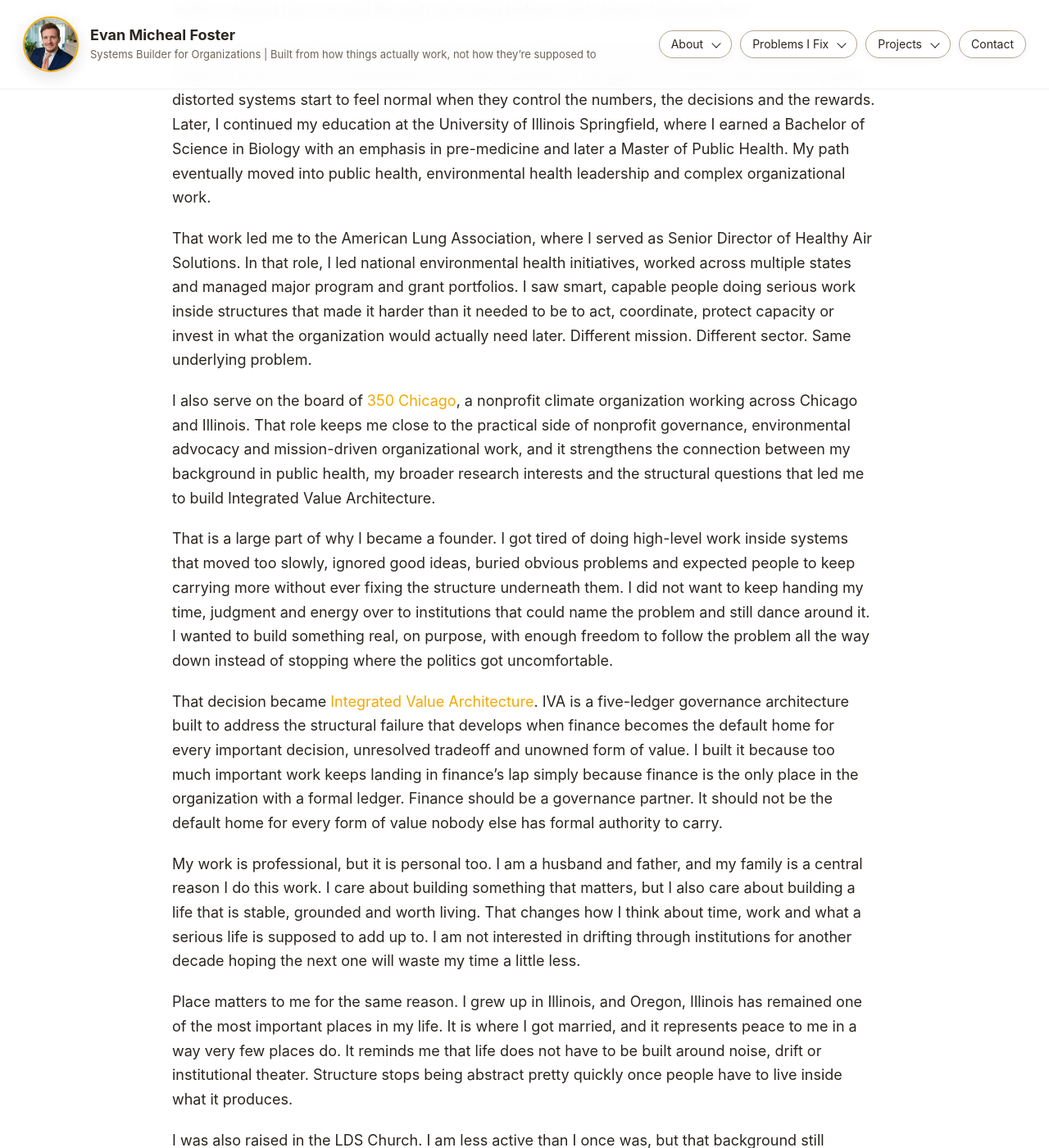
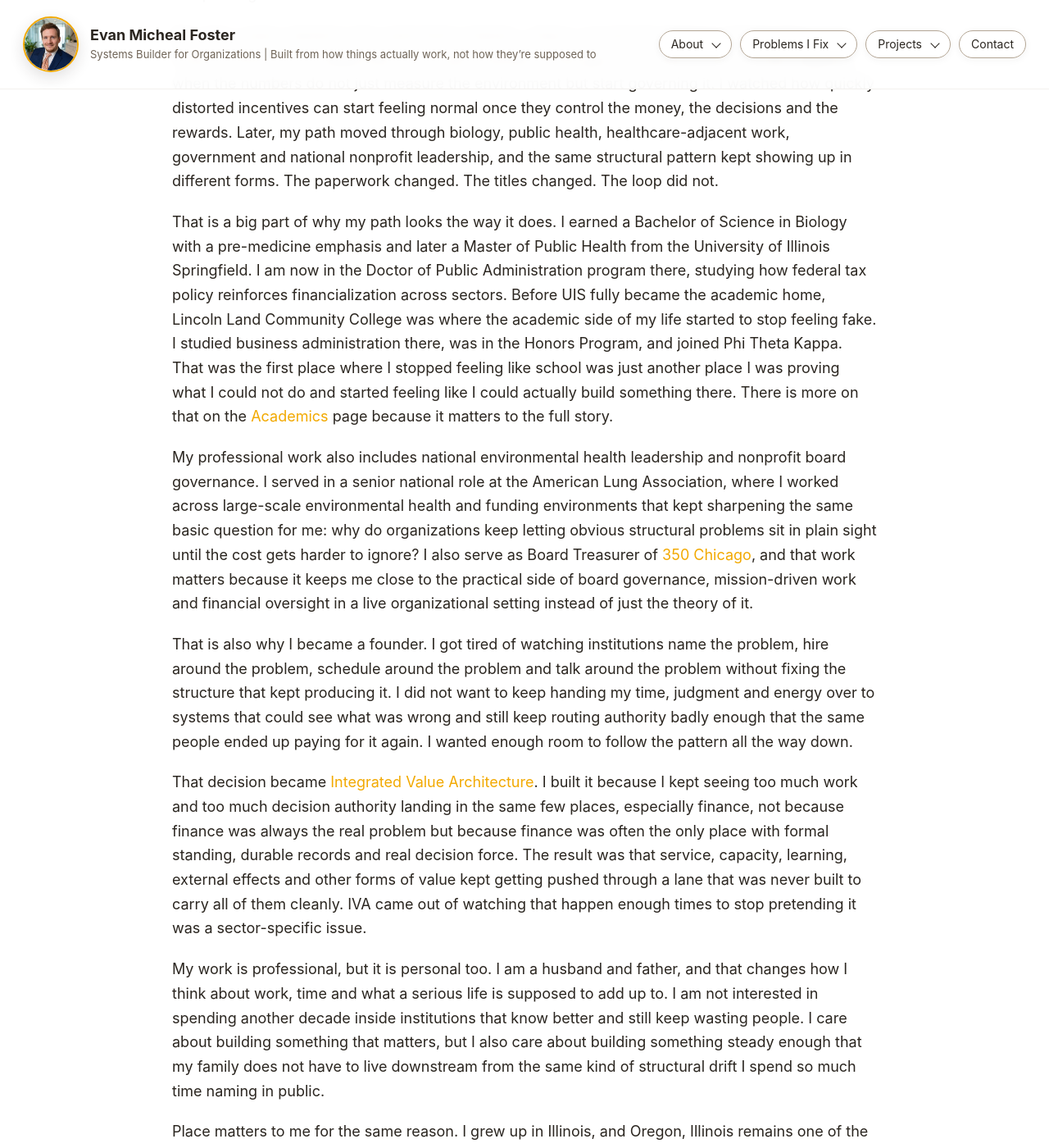
Before and after one commit to efost7873/evanmichealfoster.com, a Jekyll site: the page built from about.md, in a window 1280 px wide and 1400 px high, scrolled down 455 px. Shown: the whole window at 82% size. Built offline with Jekyll 4.4.1, drawn with Linux system fonts in a browser that asks for light colours; some of the changed text lies outside the part shown.

Commit message:
Update about.md

```diff
--- a/about.md
+++ b/about.md
@@ -1,34 +1,30 @@
 ---
 layout: default
-title: Evan Micheal Foster | Springfield, Illinois
+title: About Evan Foster | Systems Builder for Organizations
 permalink: /about/
-description: Evan Micheal Foster is a founder based in Springfield, Illinois focused on governance, public institutions and organizational structure.
+description: Learn more about Evan Micheal Foster, his work across governance, public health, finance, nonprofit board service, research and writing.
 ---
 
 # About Evan Foster
 
-I live and work in Springfield, Illinois. I am a founder, researcher and writer, and most of my work starts from the same basic frustration. Institutions usually do not fail because nobody cares or because people are not working hard enough. They fail because the structure routes authority badly, buries important work and makes it harder than it should be to act on what people can already see.
+I live and work in Springfield, Illinois, and I did not build this body of work by sitting far enough away from institutions that I could summarize them politely afterward. I built it by being inside enough of them to see what they do when authority gets routed badly, when the same few people end up carrying too much of the work, and when everybody can tell something is off but the structure still keeps forcing the problem through the wrong place. That is the thread running through almost everything I do now, whether it shows up as research, writing, board service, governance architecture or just me trying to say out loud what other people have usually already been complaining about in their offices for months.
 
-That way of thinking did not come from theory alone. It came from watching patterns early, usually before people were ready to say what was actually happening. I have always paid close attention to the gap between what organizations claim to value and what their structure actually protects. That instinct shaped how I moved through work long before I had cleaner language for it.
+My early career started in the automotive industry, where I moved into finance and became a Finance Director at a dealership in my early twenties. That gave me a direct view of what happens when the numbers do not just measure the environment but start governing it. I watched how quickly distorted incentives can start feeling normal once they control the money, the decisions and the rewards. Later, my path moved through biology, public health, healthcare-adjacent work, government and national nonprofit leadership, and the same structural pattern kept showing up in different forms. The paperwork changed. The titles changed. The loop did not.
 
-My early career started in the automotive industry, where I moved into finance and became a Finance Director at a car dealership in my early twenties. That gave me a direct view of how quickly distorted systems start to feel normal when they control the numbers, the decisions and the rewards. Later, I continued my education at the University of Illinois Springfield, where I earned a Bachelor of Science in Biology with an emphasis in pre-medicine and later a Master of Public Health. My path eventually moved into public health, environmental health leadership and complex organizational work.
+That is a big part of why my path looks the way it does. I earned a Bachelor of Science in Biology with a pre-medicine emphasis and later a Master of Public Health from the University of Illinois Springfield. I am now in the Doctor of Public Administration program there, studying how federal tax policy reinforces financialization across sectors. Before UIS fully became the academic home, Lincoln Land Community College was where the academic side of my life started to stop feeling fake. I studied business administration there, was in the Honors Program, and joined Phi Theta Kappa. That was the first place where I stopped feeling like school was just another place I was proving what I could not do and started feeling like I could actually build something there. There is more on that on the [Academics](/academics/) page because it matters to the full story.
 
-That work led me to the American Lung Association, where I served as Senior Director of Healthy Air Solutions. In that role, I led national environmental health initiatives, worked across multiple states and managed major program and grant portfolios. I saw smart, capable people doing serious work inside structures that made it harder than it needed to be to act, coordinate, protect capacity or invest in what the organization would actually need later. Different mission. Different sector. Same underlying problem.
+My professional work also includes national environmental health leadership and nonprofit board governance. I served in a senior national role at the American Lung Association, where I worked across large-scale environmental health and funding environments that kept sharpening the same basic question for me: why do organizations keep letting obvious structural problems sit in plain sight until the cost gets harder to ignore? I also serve as Board Treasurer of [350 Chicago](/350-chicago/), and that work matters because it keeps me close to the practical side of board governance, mission-driven work and financial oversight in a live organizational setting instead of just the theory of it.
 
-I also serve on the board of [350 Chicago](https://www.350chicago.org/meet-the-team), a nonprofit climate organization working across Chicago and Illinois. That role keeps me close to the practical side of nonprofit governance, environmental advocacy and mission-driven organizational work, and it strengthens the connection between my background in public health, my broader research interests and the structural questions that led me to build Integrated Value Architecture.
+That is also why I became a founder. I got tired of watching institutions name the problem, hire around the problem, schedule around the problem and talk around the problem without fixing the structure that kept producing it. I did not want to keep handing my time, judgment and energy over to systems that could see what was wrong and still keep routing authority badly enough that the same people ended up paying for it again. I wanted enough room to follow the pattern all the way down.
 
-That is a large part of why I became a founder. I got tired of doing high-level work inside systems that moved too slowly, ignored good ideas, buried obvious problems and expected people to keep carrying more without ever fixing the structure underneath them. I did not want to keep handing my time, judgment and energy over to institutions that could name the problem and still dance around it. I wanted to build something real, on purpose, with enough freedom to follow the problem all the way down instead of stopping where the politics got uncomfortable.
+That decision became [Integrated Value Architecture](https://integratedvaluearchitecture.com). I built it because I kept seeing too much work and too much decision authority landing in the same few places, especially finance, not because finance was always the real problem but because finance was often the only place with formal standing, durable records and real decision force. The result was that service, capacity, learning, external effects and other forms of value kept getting pushed through a lane that was never built to carry all of them cleanly. IVA came out of watching that happen enough times to stop pretending it was a sector-specific issue.
 
-That decision became [Integrated Value Architecture](https://integratedvaluearchitecture.com). IVA is a five-ledger governance architecture built to address the structural failure that develops when finance becomes the default home for every important decision, unresolved tradeoff and unowned form of value. I built it because too much important work keeps landing in finance's lap simply because finance is the only place in the organization with a formal ledger. Finance should be a governance partner. It should not be the default home for every form of value nobody else has formal authority to carry.
+My work is professional, but it is personal too. I am a husband and father, and that changes how I think about work, time and what a serious life is supposed to add up to. I am not interested in spending another decade inside institutions that know better and still keep wasting people. I care about building something that matters, but I also care about building something steady enough that my family does not have to live downstream from the same kind of structural drift I spend so much time naming in public.
 
-My work is professional, but it is personal too. I am a husband and father, and my family is a central reason I do this work. I care about building something that matters, but I also care about building a life that is stable, grounded and worth living. That changes how I think about time, work and what a serious life is supposed to add up to. I am not interested in drifting through institutions for another decade hoping the next one will waste my time a little less.
+Place matters to me for the same reason. I grew up in Illinois, and Oregon, Illinois remains one of the most important places in my life. It is where I got married, and it still represents peace to me in a way very few places do. Structure stops being abstract pretty quickly once you have to live inside what it produces, and place is one of the clearest ways I know to remember that.
 
-Place matters to me for the same reason. I grew up in Illinois, and Oregon, Illinois has remained one of the most important places in my life. It is where I got married, and it represents peace to me in a way very few places do. It reminds me that life does not have to be built around noise, drift or institutional theater. Structure stops being abstract pretty quickly once people have to live inside what it produces.
+I was also raised in the LDS Church. I am less active than I once was, but that background still shaped how I think about institutional life, continuity, responsibility and the obligations people carry to each other over time.
 
-I was also raised in the LDS Church. I am less active than I once was, but that background still shaped the way I think about responsibility, institutional life, continuity and the obligations people carry to each other over time.
+Across all of this, the common thread is simple. I am interested in the point where what people know is happening and what the structure allows them to do stop matching. That is where overload starts. That is where value gets buried. That is where organizations start asking people to carry problems that should have been solved in the design.
 
-Alongside that work, I write and conduct research on governance, financialization and organizational structure. I am currently pursuing a Doctor of Public Administration at the University of Illinois Springfield, where my research examines how financialization shapes resource distribution and decision-making in public institutions. I am also developing a broader body of work that includes public writing, independent projects and my book project, [*Always Over Capacity*](/always-over-capacity/), which focuses on the structural causes of overload and the way important work keeps getting routed into the wrong places.
-
-Across all of it, the common thread is pretty simple. I am interested in the point where what people know is happening and what the structure allows them to do stop matching. That is where overload starts. That is where value gets buried. That is where institutions begin asking people to carry problems that should have been solved in the design.
-
-More focused professional information is available on the [Evan Foster Springfield, Illinois](/evan-foster-springfield-il/) page. Research, publications and working papers are available on the [Research](/research/) page. Writing is available on the [Writing](/writing/) page. Independent work and current builds are available on the [Projects](/projects/) page.
+For a cleaner search-focused profile tied to my name and location, visit [Evan Foster Springfield, Illinois](/evan-foster-springfield-il/). For research and publications, visit [Research](/research/). For public-facing writing, visit [Writing](/writing/). For independent work and current builds, visit [Projects](/projects/). For direct outreach, visit [Contact](/contact/).
```
